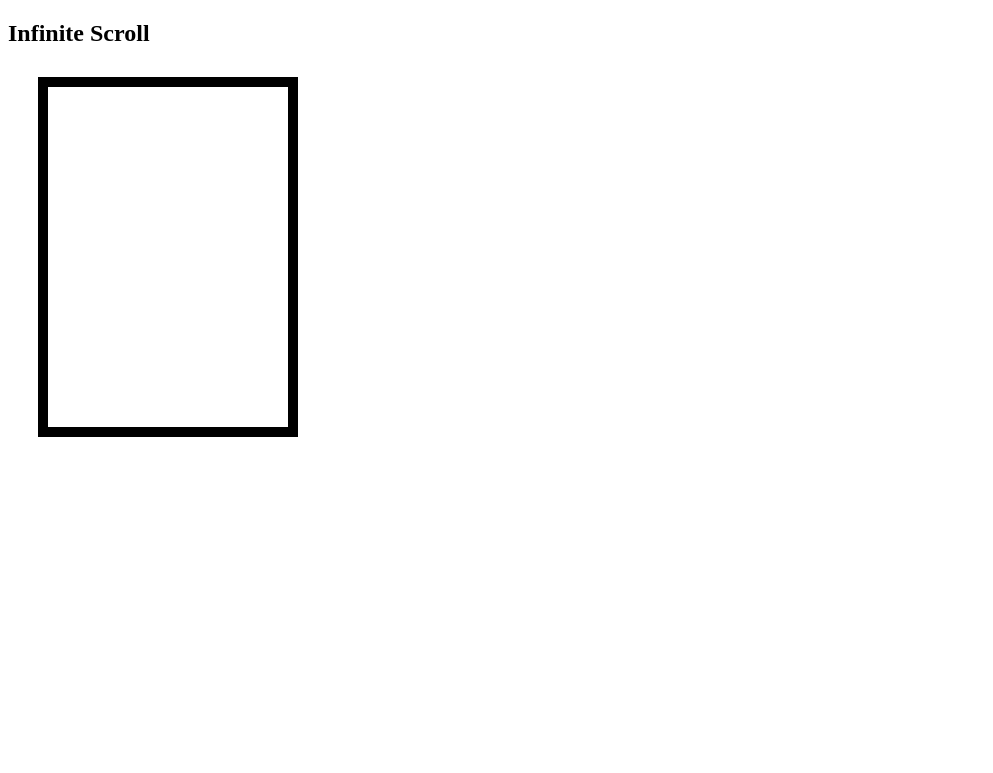
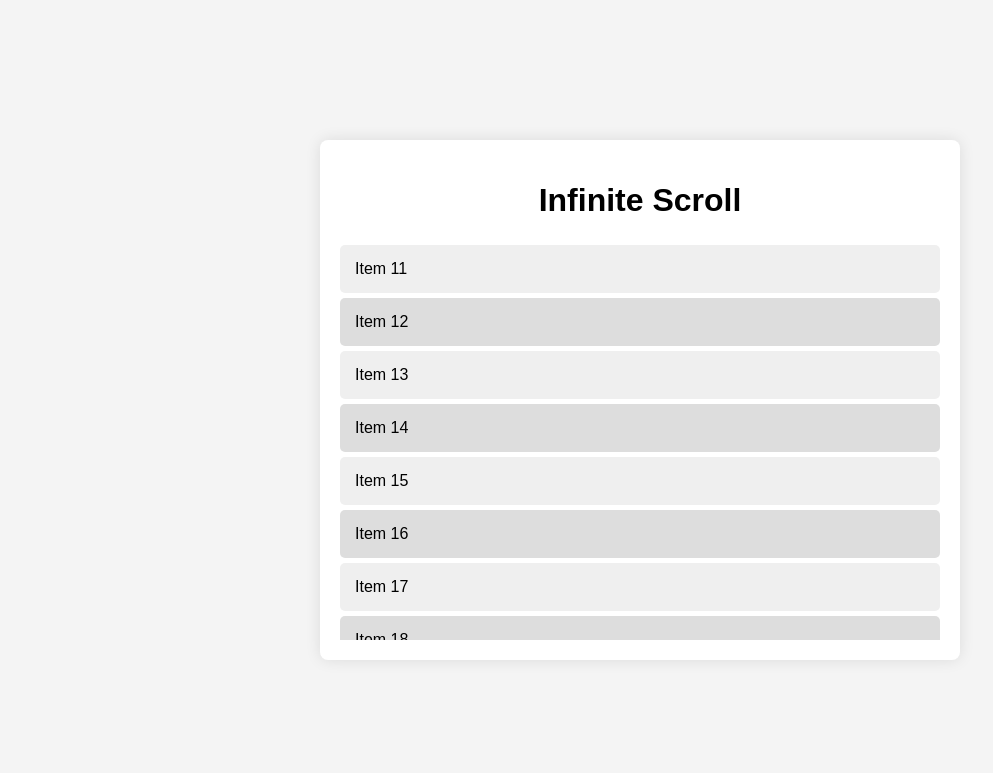
Before and after one commit to acciojob/infinite-scroll-5kul, a website: page main.html in a window 1280 px wide. Shown: the whole page, without its empty margins (0-993 px from the left). Drawn offline with Linux system fonts and the light colour scheme.

Commit message:
created a submission

```diff
--- a/main.html
+++ b/main.html
@@ -1,18 +1,19 @@
 <!DOCTYPE html>
 <html lang="en">
-  <head>
-    <meta charset="UTF-8" />
-    <meta http-equiv="X-UA-Compatible" content="IE=edge" />
-    <meta name="viewport" content="width=device-width, initial-scale=1.0" />
-    <link rel="stylesheet" href="./styles.css" type="text/css" />
+<head>
+    <meta charset="UTF-8">
+    <meta name="viewport" content="width=device-width, initial-scale=1.0">
+    <title>Infinite Scroll Example</title>
+    <link rel="stylesheet" href="styles.css">
+</head>
+<body>
+    <div class="container">
+        <h1>Infinite Scroll</h1>
+        <ul id="itemList">
+            <!-- Initial items will be added by JavaScript -->
+        </ul>
+    </div>
 
-    <title>Document</title>
-  </head>
-  <body>
-    <h2>Infinite Scroll</h2>
-    <main>
-      <ol id="infi-list"></ol>
-    </main>
-    <script src="./script.js"></script>
-  </body>
+    <script src="script.js"></script>
+</body>
 </html>
--- a/script.js
+++ b/script.js
@@ -1 +1,35 @@
 //your code here!
+
+// Initialize the list of items
+let itemCount = 10;
+
+// Reference to the list and loading element
+const itemList = document.getElementById('itemList');
+
+// Function to add items to the list
+function addItems(count) {
+    for (let i = 0; i < count; i++) {
+        const li = document.createElement('li');
+        li.textContent = `Item ${itemCount + i + 1}`;
+        itemList.appendChild(li);
+    }
+    itemCount += count;
+}
+
+// Add initial items
+addItems(10);
+
+// Infinite scroll functionality
+function onScroll() {
+    // Check if the user has scrolled to the bottom
+    const scrollPosition = itemList.scrollTop + itemList.clientHeight;
+    const scrollHeight = itemList.scrollHeight;
+
+    if (scrollPosition >= scrollHeight - 50) {
+        // Add more items if we are near the bottom
+        addItems(2);
+    }
+}
+
+// Add the scroll event listener
+itemList.addEventListener('scroll', onScroll);
--- a/styles.css
+++ b/styles.css
@@ -1,16 +1,49 @@
-#infi-list {
-  width: 200px;
-  height: 300px;
-  overflow: auto;
+body {
+    font-family: Arial, sans-serif;
+    margin: 0;
+    padding: 0;
+    display: flex;
+    justify-content: center;
+    align-items: center;
+    height: 100vh;
+    background-color: #f4f4f4;
+}
 
-  margin: 30px;
-  padding: 20px;
-  border: 10px solid black;
+.container {
+    width: 60%;
+    max-width: 600px;
+    margin: 0 auto;
+    padding: 20px;
+    background-color: white;
+    border-radius: 8px;
+    box-shadow: 0 0 15px rgba(0, 0, 0, 0.1);
 }
+
+h1 {
+    text-align: center;
+}
+
+ul {
+    list-style-type: none;
+    padding: 0;
+    margin: 0;
+    max-height: 400px;
+    overflow-y: auto;
+}
+
 li {
-  padding: 10px;
-  list-style-type: none;
+    padding: 15px;
+    background-color: #efefef;
+    margin: 5px 0;
+    border-radius: 5px;
 }
-li:hover {
-  background: #ccc;
+
+li:nth-child(even) {
+    background-color: #ddd;
 }
+
+#loading {
+    text-align: center;
+    padding: 10px;
+    font-weight: bold;
+}
```
